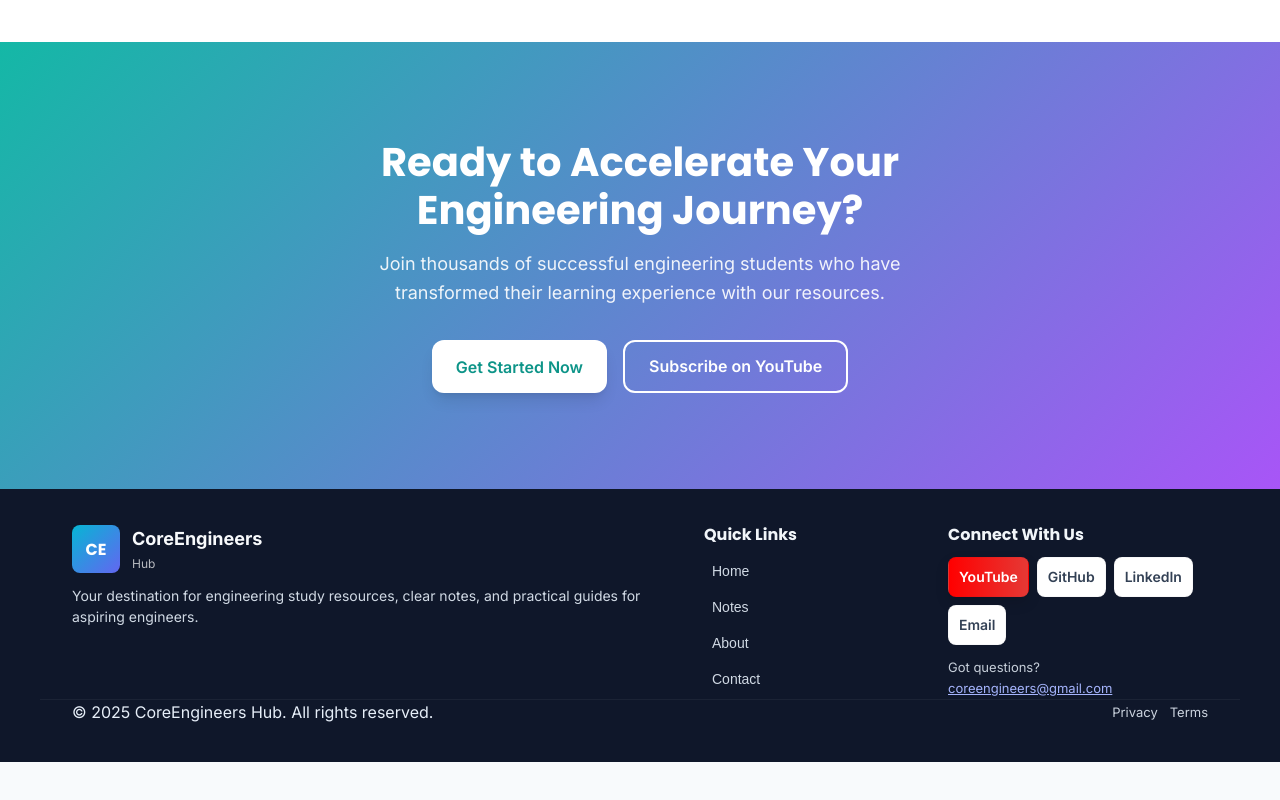
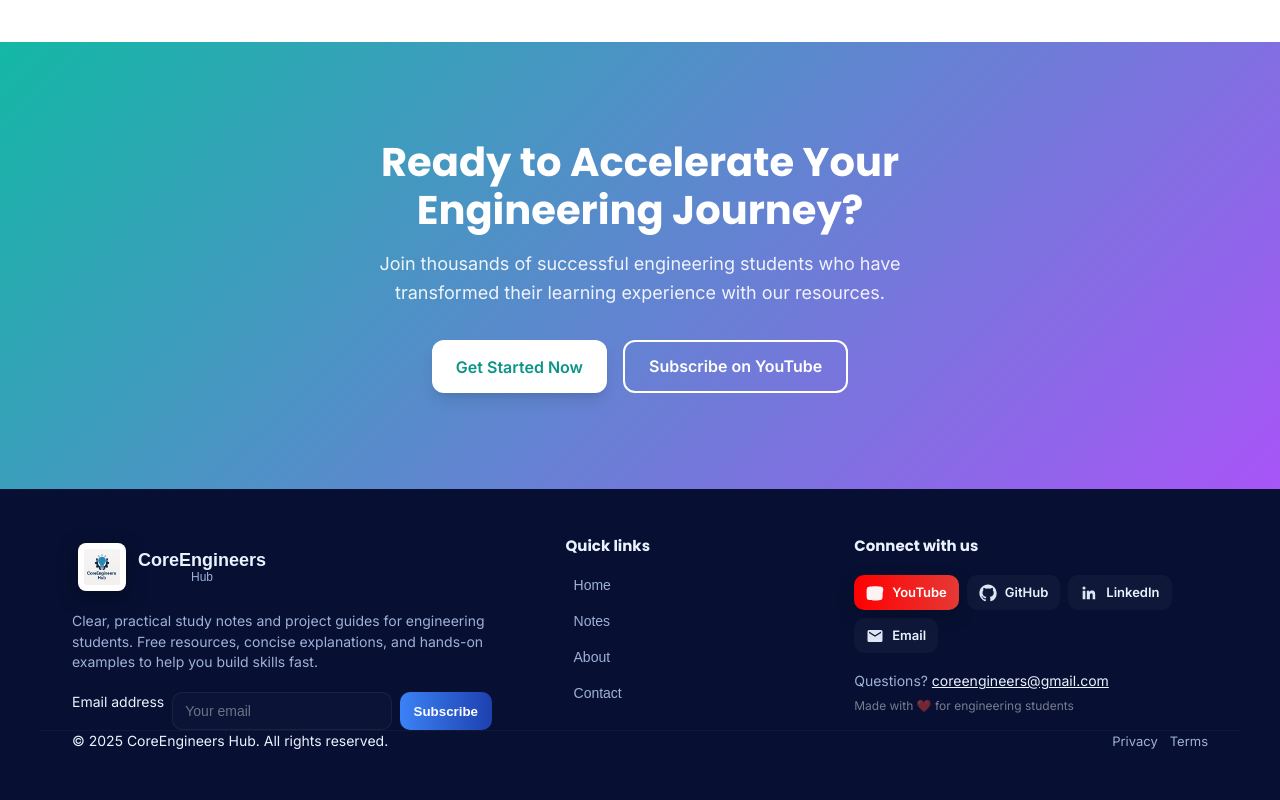
Before and after one commit to mrsouvick/CoreEngineers-Hub-1, a React (Vite) app: page / in a window 1280 px wide. Shown: the part 1752-2552 px from the top of the page. Before the commit the page ends 2514 px from the top, so only its background shows below. Built offline with nearby package versions, Linux system fonts and the light colour scheme.

Commit message:
added and changes

```diff
--- a/src/components/Footer.css
+++ b/src/components/Footer.css
@@ -1,10 +1,21 @@
-/* Simple, clean footer styles. Tweak colors to match your site theme. */
+/* Professional, compact footer. Adjust colors to match site theme. */
+:root {
+  --bg: #071032; /* very dark blue */
+  --muted: #9fb0d9;
+  --text: #eaf2ff;
+  --panel: rgba(255,255,255,0.03);
+  --accent: #3b82f6;
+  --accent-2: #1e40af;
+}
 
+/* base */
 .footer {
-  background: #0f172a; /* deep navy */
-  color: #e6eef8;
-  padding: 36px 16px;
-  font-family: 'Inter', sans-serif;
+  background: var(--bg);
+  color: var(--text);
+  padding: 48px 16px;
+  font-family: Inter, system-ui, -apple-system, "Segoe UI", Roboto, "Helvetica Neue", Arial;
+  line-height: 1.45;
+  font-size: 14px;
 }
 
 .container {
@@ -13,125 +24,187 @@
   padding: 0 16px;
 }
 
-/* layout */
+/* grid layout */
 .footer-content {
   display: grid;
   grid-template-columns: 1fr;
-  gap: 24px;
+  gap: 28px;
   align-items: start;
-  padding-bottom: 20px;
-  border-bottom: 1px solid rgba(255,255,255,0.05);
+  padding-bottom: 22px;
+  border-bottom: 1px solid rgba(255,255,255,0.04);
 }
 
-.footer-section h4 {
-  margin: 0 0 12px 0;
-  color: #f1f5f9;
-  font-size: 16px;
-}
-
-/* Brand area */
+/* brand column */
 .footer-brand {
   display: flex;
   flex-direction: column;
-  gap: 12px;
+  gap: 14px;
+  min-width: 0;
 }
 
 .footer-logo {
-  display: flex;
+  display: inline-flex;
   align-items: center;
   gap: 12px;
+  padding: 6px;
+  border-radius: 8px;
+  background: transparent;
+  border: none;
   cursor: pointer;
-  user-select: none;
+  text-decoration: none;
+  align-self: start;
 }
+
 .footer-logo:focus {
-  outline: 3px solid rgba(99,102,241,0.12);
+  outline: 3px solid rgba(59,130,246,0.12);
   border-radius: 8px;
 }
 
-.logo-icon {
+.footer-logo-img {
   width: 48px;
   height: 48px;
-  display: grid;
-  place-items: center;
-  font-weight: 700;
+  object-fit: contain;
   border-radius: 8px;
-  background: linear-gradient(135deg, #06b6d4, #6366f1);
-  color: white;
-  font-family: 'Poppins', sans-serif;
+  box-shadow: 0 6px 18px rgba(2,6,23,0.5);
+  background: white;
+  padding: 6px;
 }
 
-.logo-text {
-  font-weight: 700;
-  color: #f8fafc;
-  font-size: 18px;
-}
-.logo-subtitle {
-  font-size: 12px;
-  color: rgba(255,255,255,0.7);
+.footer-logo-text {
+  display: flex;
+  flex-direction: column;
+  line-height: 1;
 }
 
-/* Description */
+.brand-name {
+  font-weight: 800;
+  font-size: 18px;
+  color: var(--text);
+}
+
+.brand-sub {
+  font-size: 12px;
+  color: var(--muted);
+  margin-top: 2px;
+}
+
+/* description */
 .footer-description {
   margin: 0;
-  color: rgba(230,238,248,0.9);
-  max-width: 420px;
-  line-height: 1.5;
+  color: var(--muted);
+  max-width: 520px;
   font-size: 14px;
 }
 
-/* Quick links */
+/* newsletter */
+.newsletter {
+  display: flex;
+  gap: 8px;
+  margin-top: 6px;
+  max-width: 420px;
+}
+
+.newsletter-input {
+  flex: 1;
+  padding: 10px 12px;
+  border-radius: 10px;
+  border: 1px solid rgba(255,255,255,0.06);
+  background: rgba(255,255,255,0.02);
+  color: var(--text);
+  outline: none;
+  font-size: 14px;
+}
+.newsletter-input::placeholder { color: rgba(255,255,255,0.4); }
+
+.newsletter-btn {
+  background: linear-gradient(90deg,var(--accent),var(--accent-2));
+  color: white;
+  padding: 10px 14px;
+  border-radius: 10px;
+  border: none;
+  font-weight: 700;
+  cursor: pointer;
+}
+
+/* links column */
+.footer-links-section {
+  display: flex;
+  flex-direction: column;
+  gap: 8px;
+}
+.footer-heading {
+  margin: 0 0 8px 0;
+  color: var(--text);
+  font-size: 15px;
+  font-weight: 700;
+}
+
+/* footer links list */
 .footer-links {
   display: flex;
   flex-direction: column;
   gap: 8px;
 }
 .footer-link {
-  background: none;
+  background: transparent;
   border: none;
+  padding: 6px 8px;
+  color: var(--muted);
   text-align: left;
-  padding: 6px 8px;
-  color: rgba(230,238,248,0.9);
+  border-radius: 8px;
   cursor: pointer;
-  border-radius: 6px;
   font-size: 14px;
 }
 .footer-link:hover,
 .footer-link:focus {
-  background: rgba(255,255,255,0.03);
+  color: var(--text);
+  background: var(--panel);
   outline: none;
 }
 
-/* Social links */
-.social-links {
+/* contact column */
+.footer-contact {
   display: flex;
+  flex-direction: column;
+  gap: 12px;
+}
+.social-row {
+  display: flex;
+  gap: 8px;
   flex-wrap: wrap;
+}
+.social {
+  display: inline-flex;
+  align-items: center;
   gap: 8px;
-  margin-bottom: 12px;
+  padding: 8px 12px;
+  border-radius: 10px;
+  text-decoration: none;
+  background: rgba(255,255,255,0.03);
+  color: var(--text);
+  font-weight: 600;
+  font-size: 13px;
+  transition: transform 120ms ease, box-shadow 120ms ease, background 120ms ease;
 }
-.social-link {
-  display: inline-block;
-  padding: 8px 12px;
-  border-radius: 8px;
-  text-decoration: none;
-  font-size: 14px;
-  color: #0f172a;
-  background: rgba(255,255,255,0.9);
+.social:hover { transform: translateY(-3px); box-shadow: 0 8px 30px rgba(2,6,23,0.35); }
+.social-icon { width: 18px; height: 18px; display: inline-block; fill: currentColor; opacity: 0.95; }
+.social-youtube { background: linear-gradient(90deg,#ff0000,#e53935); color: white; box-shadow: 0 6px 18px rgba(0,0,0,0.18); }
+
+/* contact block */
+.contact-block {
+  font-style: normal;
+  color: var(--muted);
+  display: flex;
+  flex-direction: column;
+  gap: 6px;
+  margin-top: 6px;
 }
-.social-link.youtube {
-  background: linear-gradient(90deg,#ff0000,#e53935);
-  color: white;
-  box-shadow: 0 6px 14px rgba(0,0,0,0.12);
-}
+.contact-block a { color: var(--text); text-decoration: underline; }
 
-/* contact email */
-.contact-email {
-  margin: 0;
-  font-size: 13px;
-  color: rgba(230,238,248,0.85);
-}
-.contact-email a {
-  color: #a5b4fc;
-  text-decoration: underline;
+/* small muted text */
+.small-muted {
+  color: rgba(255,255,255,0.45);
+  font-size: 12px;
 }
 
 /* footer bottom */
@@ -140,27 +213,20 @@
   gap: 12px;
   align-items: center;
   justify-content: space-between;
-  padding: 14px 0 0 0;
+  padding-top: 18px;
 }
-.footer-legal {
-  display: flex;
-  gap: 12px;
-}
+.footer-legal { display: flex; gap: 12px; align-items: center; }
 .legal-link {
-  color: rgba(230,238,248,0.88);
+  color: var(--muted);
   text-decoration: none;
   font-size: 13px;
 }
-.legal-link:hover {
-  text-decoration: underline;
-}
+.legal-link:hover { color: var(--text); text-decoration: underline; }
 
-/* Responsive */
+/* responsive */
 @media (min-width: 768px) {
   .footer-content {
-    grid-template-columns: 1fr 220px 260px;
+    grid-template-columns: 1.25fr 0.7fr 0.95fr;
   }
-  .footer-description {
-    max-width: none;
-  }
+  .footer-description { max-width: none; }
 }
--- a/src/components/Footer.jsx
+++ b/src/components/Footer.jsx
@@ -12,44 +12,57 @@ const Footer = ({ onPageChange = () => {} }) => {
   ];
 
   const handleNavigate = (value) => {
-    // defensive: ensure onPageChange is callable
     try {
       onPageChange(value);
     } catch (err) {
-      // fail silently in case parent didn't pass a function
-      // console.warn('onPageChange handler error', err);
+      // ignore
     }
-    // scroll to top for better UX when navigating via footer links
     if (typeof window !== 'undefined') window.scrollTo({ top: 0, behavior: 'smooth' });
   };
 
   return (
     <footer className="footer" aria-labelledby="footer-heading">
       <div className="container footer-content">
-        <div className="footer-section footer-brand">
-          <div
+        <div className="footer-brand">
+          <button
             className="footer-logo"
-            role="button"
-            tabIndex={0}
             onClick={() => handleNavigate('home')}
-            onKeyDown={(e) => (e.key === 'Enter' || e.key === ' ') && handleNavigate('home')}
             aria-label="Go to home"
+            type="button"
           >
-            <div className="logo-icon" aria-hidden="true">CE</div>
-            <div className="logo-text-group">
-              <div className="logo-text">CoreEngineers</div>
-              <div className="logo-subtitle">Hub</div>
+            <img src="/assets/logo.png" alt="CoreEngineers logo" className="footer-logo-img" />
+            <div className="footer-logo-text">
+              <span className="brand-name">CoreEngineers</span>
+              <span className="brand-sub">Hub</span>
             </div>
-          </div>
+          </button>
 
           <p className="footer-description">
-            Your destination for engineering study resources, clear notes, and practical guides for aspiring engineers.
+            Clear, practical study notes and project guides for engineering students. Free resources,
+            concise explanations, and hands-on examples to help you build skills fast.
           </p>
+
+          <form
+            className="newsletter"
+            onSubmit={(e) => {
+              e.preventDefault();
+              const email = e.target.elements.email.value.trim();
+              if (!email) return;
+              // lightweight UX: just clear field (integration point for API)
+              e.target.reset();
+              alert('Thanks — subscription recorded (demo).');
+            }}
+            aria-label="Subscribe to newsletter"
+          >
+            <label htmlFor="footer-email" className="visually-hidden">Email address</label>
+            <input id="footer-email" name="email" type="email" placeholder="Your email" className="newsletter-input" />
+            <button type="submit" className="newsletter-btn">Subscribe</button>
+          </form>
         </div>
 
-        <div className="footer-section">
-          <h4 id="footer-heading">Quick Links</h4>
-          <nav className="footer-links" aria-label="Footer quick links">
+        <div className="footer-links-section" aria-labelledby="footer-links">
+          <h4 id="footer-links" className="footer-heading">Quick links</h4>
+          <nav className="footer-links" aria-label="Footer navigation">
             {quickLinks.map((link) => (
               <button
                 key={link.value}
@@ -63,59 +76,41 @@ const Footer = ({ onPageChange = () => {} }) => {
           </nav>
         </div>
 
-        <div className="footer-section">
-          <h4>Connect With Us</h4>
-          <div className="social-links" aria-label="Social links">
-            <a
-              className="social-link youtube"
-              href="https://youtube.com/@CoreEngineersHub"
-              target="_blank"
-              rel="noopener noreferrer"
-              aria-label="CoreEngineers Hub YouTube (opens in new tab)"
-            >
-              YouTube
+        <div className="footer-contact">
+          <h4 className="footer-heading">Connect with us</h4>
+
+          <div className="social-row" role="list" aria-label="Social links">
+            <a className="social social-youtube" href="https://youtube.com/@CoreEngineersHub" target="_blank" rel="noopener noreferrer" role="listitem" aria-label="YouTube">
+              <svg viewBox="0 0 24 24" aria-hidden="true" focusable="false" className="social-icon"><path d="M23 7s-.2-1.6-.8-2.3c-.8-.9-1.7-.9-2.1-1C16.8 3 12 3 12 3s-4.8 0-7.9.7c-.4.1-1.3.1-2.1 1C1.2 5.4 1 7 1 7S0.8 9.1.8 11.2v1.6C.8 15.9 1 18 1 18s.2 1.6.8 2.3c.8.9 1.9.9 2.4 1 1.8.3 7 .7 7 .7s4.8 0 7.9-.7c.4-.1 1.3-.1 2.1-1 .6-.7.8-2.3.8-2.3s.2-2.1.2-4.3v-1.6C23.2 9.1 23 7 23 7z" /><path d="M9.5 15.2V8.8l6.1 3.2-6.1 3.2z" /></svg>
+              <span className="social-label">YouTube</span>
             </a>
 
-            <a
-              className="social-link"
-              href="https://github.com"
-              target="_blank"
-              rel="noopener noreferrer"
-              aria-label="GitHub (opens in new tab)"
-            >
-              GitHub
+            <a className="social" href="https://github.com" target="_blank" rel="noopener noreferrer" aria-label="GitHub" role="listitem">
+              <svg viewBox="0 0 24 24" aria-hidden="true" className="social-icon"><path d="M12 .5C5.65.5.5 5.64.5 12c0 5.09 3.29 9.4 7.86 10.93.58.11.79-.25.79-.56 0-.28-.01-1.02-.01-2-3.2.7-3.88-1.54-3.88-1.54-.53-1.34-1.3-1.7-1.3-1.7-1.06-.72.08-.7.08-.7 1.17.08 1.79 1.2 1.79 1.2 1.04 1.78 2.72 1.27 3.38.97.11-.75.41-1.27.74-1.56-2.55-.29-5.24-1.28-5.24-5.7 0-1.26.45-2.3 1.2-3.11-.12-.3-.52-1.52.12-3.17 0 0 .98-.31 3.2 1.19a11.14 11.14 0 0 1 2.92-.39c.99 0 1.99.13 2.92.39 2.22-1.5 3.2-1.19 3.2-1.19.64 1.65.24 2.87.12 3.17.75.81 1.2 1.85 1.2 3.11 0 4.43-2.7 5.4-5.27 5.68.42.36.8 1.08.8 2.18 0 1.57-.01 2.84-.01 3.22 0 .31.21.68.8.56A10.53 10.53 0 0 0 23.5 12C23.5 5.64 18.35.5 12 .5z" /></svg>
+              <span className="social-label">GitHub</span>
             </a>
 
-            <a
-              className="social-link"
-              href="https://www.linkedin.com"
-              target="_blank"
-              rel="noopener noreferrer"
-              aria-label="LinkedIn (opens in new tab)"
-            >
-              LinkedIn
+            <a className="social" href="https://www.linkedin.com" target="_blank" rel="noopener noreferrer" aria-label="LinkedIn" role="listitem">
+              <svg viewBox="0 0 24 24" aria-hidden="true" className="social-icon"><path d="M20.45 20.45h-3.55v-5.2c0-1.24-.02-2.83-1.72-2.83-1.72 0-1.98 1.34-1.98 2.72v5.3H9.12V9h3.41v1.56h.05c.48-.9 1.64-1.85 3.38-1.85 3.61 0 4.28 2.38 4.28 5.47v6.78zM5.34 7.43a2.06 2.06 0 1 1 0-4.12 2.06 2.06 0 0 1 0 4.12zM7.12 20.45H3.55V9h3.57v11.45z" /></svg>
+              <span className="social-label">LinkedIn</span>
             </a>
 
-            <a
-              className="social-link"
-              href="mailto:contact@coreengineershub.com"
-              aria-label="Send email to contact at CoreEngineers Hub"
-            >
-              Email
+            <a className="social" href="mailto:coreengineers@gmail.com" aria-label="Email" role="listitem">
+              <svg viewBox="0 0 24 24" aria-hidden="true" className="social-icon"><path d="M20 4H4a2 2 0 0 0-2 2v12a2 2 0 0 0 2 2h16a2 2 0 0 0 2-2V6a2 2 0 0 0-2-2zm0 4-8 5-8-5V6l8 5 8-5v2z" /></svg>
+              <span className="social-label">Email</span>
             </a>
           </div>
 
-          <p className="contact-email" aria-hidden="false">
-            Got questions?<br />
-            <a href="mailto:coreengineers@gmail.com">coreengineers@gmail.com</a>
-          </p>
+          <address className="contact-block">
+            <div>Questions? <a href="mailto:coreengineers@gmail.com">coreengineers@gmail.com</a></div>
+            <div className="small-muted">Made with ❤️ for engineering students</div>
+          </address>
         </div>
       </div>
 
       <div className="container footer-bottom">
         <p className="copyright">&copy; {currentYear} CoreEngineers Hub. All rights reserved.</p>
-
-        <div className="footer-legal" aria-label="Legal links">
+        <div className="footer-legal">
           <a href="/privacy" className="legal-link">Privacy</a>
           <a href="/terms" className="legal-link">Terms</a>
         </div>
--- a/src/components/Header.css
+++ b/src/components/Header.css
@@ -1,15 +1,21 @@
-/* Basic container layout */
+:root {
+  --brand-deep: #1e3a8a; /* blue accents */
+  --text-dark: #0b1220;  /* solid near-black for site name */
+  --muted: #374151;
+}
+
+/* Header base */
 .header {
   position: sticky;
   top: 0;
   z-index: 40;
-  background: rgba(255,255,255,0.95);
-  transition: box-shadow 200ms ease, background 200ms ease, transform 200ms ease;
+  background: rgba(255, 255, 255, 0.98);
   backdrop-filter: blur(6px);
+  transition: box-shadow 180ms ease, background 180ms ease;
 }
 
 .header.scrolled {
-  box-shadow: 0 6px 20px rgba(15,23,42,0.08);
+  box-shadow: 0 6px 20px rgba(15, 23, 42, 0.08);
   background: #ffffff;
 }
 
@@ -19,7 +25,7 @@
   padding: 0 16px;
 }
 
-/* nav row */
+/* layout row */
 .nav {
   display: flex;
   align-items: center;
@@ -27,39 +33,56 @@
   height: 64px;
 }
 
-/* Logo */
+/* Logo area */
 .logo {
   display: flex;
   align-items: center;
-  gap: 10px;
+  gap: 12px;
   cursor: pointer;
   user-select: none;
+  opacity: 1 !important;
 }
-.logo:focus {
-  outline: 3px solid rgba(99,102,241,0.12);
-  border-radius: 8px;
+
+/* Logo image */
+.logo-img {
+  width: 46px;
+  height: 46px;
+  object-fit: contain;
+  border-radius: 6px;
+  box-shadow: 0 4px 10px rgba(2, 6, 23, 0.06);
+  opacity: 1 !important;
+  filter: none !important;
 }
-.logo-icon {
-  width: 44px;
-  height: 44px;
-  display: inline-grid;
-  place-items: center;
-  font-weight: 700;
-  border-radius: 8px;
-  background: linear-gradient(135deg, #0ea5e9 0%, #6366f1 100%);
-  color: white;
-  font-family: 'Poppins', sans-serif;
+
+/* Logo text - strong specificity to override other styles */
+.container.nav .logo .logo-text,
+.header .container .logo .logo-text {
+  font-family: Inter, sans-serif;
+  font-weight: 800;
+  font-size: 18px;
+  color: var(--text-dark) !important;
+  opacity: 1 !important;
+  line-height: 1;
+  margin-left: 2px;
+  -webkit-text-fill-color: var(--text-dark) !important;
+  text-shadow: none !important;
+  -webkit-text-stroke: 0px transparent;
+  -webkit-font-smoothing: antialiased;
+  -moz-font-smoothing: antialiased;
+  user-select: none;
 }
-.logo-text {
-  font-weight: 600;
-  font-family: 'Inter', sans-serif;
-  color: #0f172a;
+
+/* Prevent selection from showing an inverted/washed look for logo text */
+.container.nav .logo .logo-text::selection {
+  background: transparent;
+  color: var(--text-dark) !important;
 }
 
 /* Desktop nav links */
 .nav-links {
   display: none;
   gap: 12px;
+  align-items: center;
 }
 
 .nav-link {
@@ -68,20 +91,23 @@
   padding: 8px 10px;
   cursor: pointer;
   font: 500 15px/1 Inter, sans-serif;
-  color: #374151;
+  color: var(--muted);
   border-radius: 8px;
+  transition: background 120ms ease, color 120ms ease;
 }
 .nav-link:hover,
 .nav-link:focus {
-  background: rgba(15,23,42,0.03);
+  background: rgba(30, 58, 138, 0.06);
+  color: var(--brand-deep);
   outline: none;
 }
 .nav-link.active {
-  color: #111827;
+  color: var(--brand-deep);
   font-weight: 600;
+  background: rgba(30, 58, 138, 0.06);
 }
 
-/* CTA */
+/* CTA button */
 .nav-cta .btn {
   text-decoration: none;
   display: inline-block;
@@ -91,12 +117,12 @@
   font-family: Inter, sans-serif;
 }
 .btn-accent {
-  background: linear-gradient(90deg,#06b6d4,#6366f1);
+  background: linear-gradient(90deg, #3b82f6, #1e40af);
   color: white;
-  box-shadow: 0 6px 18px rgba(99,102,241,0.08);
+  box-shadow: 0 6px 18px rgba(30, 58, 138, 0.08);
 }
 
-/* mobile menu button */
+/* Mobile menu button */
 .mobile-menu-btn {
   background: none;
   border: none;
@@ -109,7 +135,7 @@
   border-radius: 8px;
 }
 .mobile-menu-btn:focus {
-  outline: 3px solid rgba(99,102,241,0.12);
+  outline: 3px solid rgba(30, 58, 138, 0.08);
 }
 
 /* Mobile menu */
@@ -119,8 +145,8 @@
   right: 0;
   top: 64px;
   background: #ffffff;
-  border-bottom: 1px solid rgba(15,23,42,0.04);
-  box-shadow: 0 10px 30px rgba(2,6,23,0.06);
+  border-bottom: 1px solid rgba(15, 23, 42, 0.04);
+  box-shadow: 0 10px 30px rgba(2, 6, 23, 0.06);
   animation: slideDown 160ms ease;
 }
 @keyframes slideDown {
@@ -134,7 +160,7 @@
   padding: 16px;
 }
 
-/* mobile nav links */
+/* Mobile nav links */
 .mobile-nav-link {
   display: block;
   width: 100%;
@@ -148,7 +174,7 @@
   color: #111827;
 }
 .mobile-nav-link.active {
-  background: rgba(99,102,241,0.06);
+  background: rgba(30, 58, 138, 0.08);
   font-weight: 600;
 }
 
@@ -168,7 +194,6 @@
   }
   .nav-links {
     display: flex;
-    align-items: center;
   }
   .mobile-menu-btn {
     display: none;
```
Also changed, not shown: src/components/Header.jsx (+13 -18 lines).
